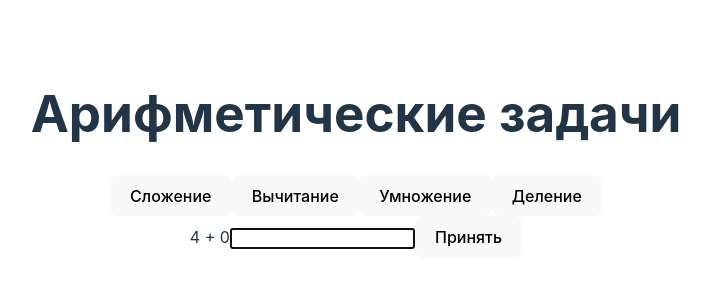
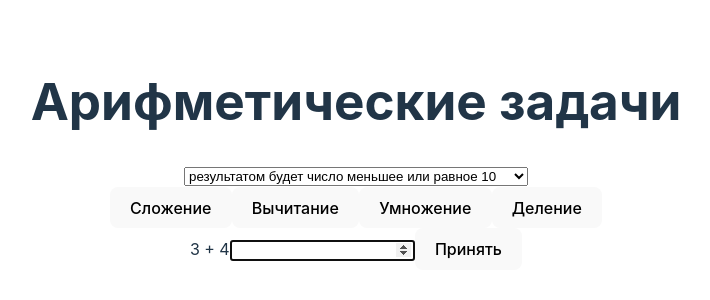
Before and after one commit to Tosoundra/arithmetics, a React (Vite) app: page / in a window 1280 px wide. Shown: the part 246-546 px from the top of the page, without its empty margins (284-994 px from the left). Built offline with nearby package versions, Linux system fonts and the light colour scheme.

Commit message:
implement user choice

```diff
--- a/src/App.tsx
+++ b/src/App.tsx
@@ -1,59 +1,84 @@
-import { useEffect, useState } from 'react';
+import { useEffect, useRef, useState } from 'react';
 import './App.css';
 
 export const App = () => {
+  const inputRef = useRef(null);
+
+  const [maxAvailableValue, setMaxAvailableValue] = useState<number>(10);
   const [resultInputValue, setResultInputValue] = useState<string>('');
-  const [isAnswerCorrect, setIsAnswerCorrect] = useState<boolean>(false);
-  const [feedback, setFeedback] = useState('');
+  const [message, setMessage] = useState<string>('');
 
   const [numberA, setNumberA] = useState<number>(0);
   const [numberB, setNumberB] = useState<number>(0);
 
-  const getRandomNumber = () => {
-    return Math.floor(Math.random() * 9);
+  const getRandomNumber = (max: number): number => {
+    return Math.floor(Math.random() * (max - max / 10) + 1);
   };
 
-  const checkAnswer = () => {
-    const isCorrect = numberA + numberB === Number(resultInputValue);
-    setFeedback(() => {
+  const getRandomNumberB = (max: number, a: number): number => {
+    return Math.floor(Math.random() * (max - a) + 1);
+  };
+
+  const checkInputLength = () => {
+    if (inputRef.current.value.length === 0) {
+      setMessage(() => {
+        return 'Введите число';
+      });
+    } else {
+      nextQuestion(checkAnswer());
+    }
+  };
+
+  const checkAnswer = (): boolean => {
+    const isCorrect: boolean = numberA + numberB === Number(resultInputValue);
+
+    setMessage(() => {
       return isCorrect ? 'Правильный ответ' : 'Неправильный ответ';
     });
 
-    setIsAnswerCorrect(isCorrect);
+    setResultInputValue(() => {
+      return '';
+    });
+    return isCorrect;
   };
 
-  const nextQuestion = () => {
-    if (isAnswerCorrect) {
+  const nextQuestion = (isCorrect: boolean) => {
+    if (isCorrect) {
+      const a = getRandomNumber(maxAvailableValue);
       setNumberA(() => {
-        return getRandomNumber();
+        return a;
       });
       setNumberB(() => {
-        return getRandomNumber();
+        return getRandomNumberB(maxAvailableValue, a);
       });
 
       setResultInputValue('');
-
-      setIsAnswerCorrect(false);
     }
     return;
   };
 
   useEffect(() => {
-    const randomNumberA = getRandomNumber();
-    const randomNumberB = getRandomNumber();
+    const randomNumberA = getRandomNumber(maxAvailableValue);
+    const randomNumberB = getRandomNumberB(maxAvailableValue, randomNumberA);
+
     setNumberA(randomNumberA);
-    setNumberA(randomNumberB);
-  }, []);
+    setNumberB(randomNumberB);
+  }, [maxAvailableValue]);
 
-  useEffect(() => {
-    nextQuestion();
-  }, [isAnswerCorrect]);
   return (
     <>
       <header>
         <h1>Арифметические задачи</h1>
       </header>
       <main>
+        <select
+          onChange={(e) => {
+            setMaxAvailableValue(Number(e.target.value));
+          }}>
+          <option value={10}>результатом будет число меньшее или равное 10</option>
+          <option value={100}>результатом будет число меньшее или равное 100</option>
+          <option value={1000}>результатом будет число меньшее или равное 1000</option>
+        </select>
         <nav>
           <button className="button" type="button">
             Сложение
@@ -68,14 +93,17 @@ export const App = () => {
             Деление
           </button>
         </nav>
+        <span>{message}</span>
+
         <form
           onSubmit={(e) => {
             e.preventDefault();
-            checkAnswer();
+            checkInputLength();
           }}>
           <label htmlFor="result">
             {numberA} + {numberB}
             <input
+              ref={inputRef}
               autoFocus
               value={resultInputValue}
               onChange={(e) => {
@@ -83,12 +111,11 @@ export const App = () => {
                   return e.target.value;
                 });
               }}
-              type="text"
+              type="number"
               name="result"
               id="result"
             />
           </label>
-          <span>{feedback}</span>
           <button type="submit">Принять</button>
         </form>
       </main>
```
Also changed, not shown: src/assets/customHooks/useInitialState.ts (added).
